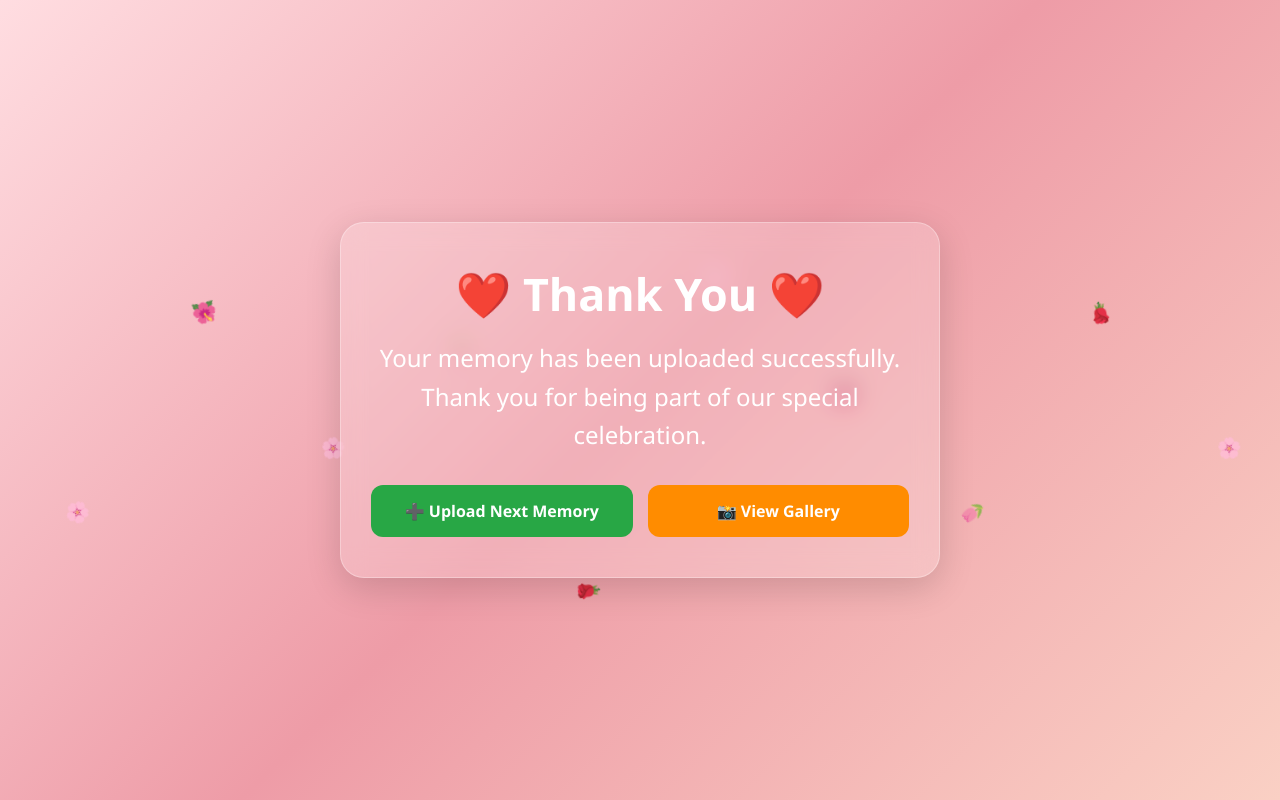
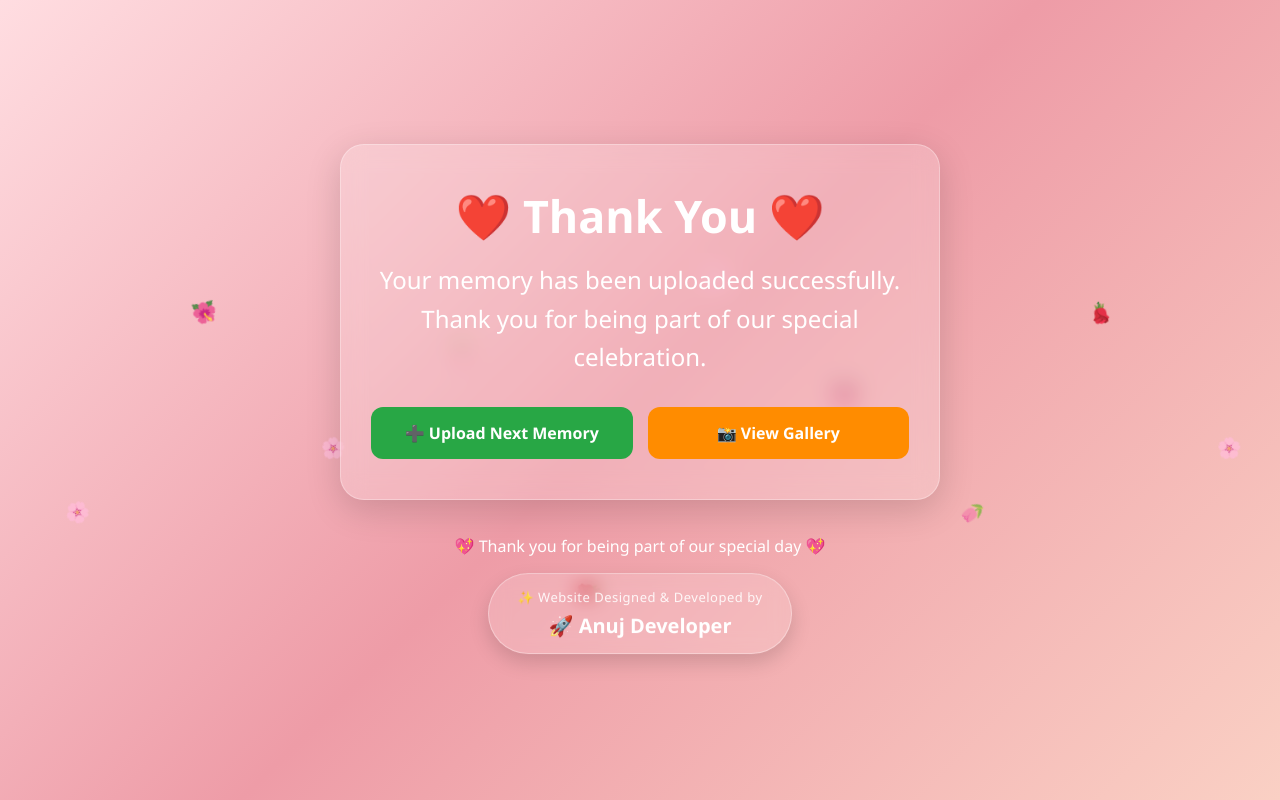
Before and after one commit to devendra214/wedding-memory, a Django app: page /success/ in a window 1280 px wide. Run offline with Django 5.2, Linux system fonts and the light colour scheme.

Commit message:
Updated wedding website

```diff
--- a/templates/success.html
+++ b/templates/success.html
@@ -18,6 +18,7 @@ body{
     display:flex;
     justify-content:center;
     align-items:center;
+    flex-direction:column;
     padding:20px;
     overflow:hidden;
     position:relative;
@@ -159,6 +160,85 @@ h2{
         font-size:15px;
     }
 }
+
+.footer-text{
+    text-align:center;
+    margin-top:35px;
+    color:white;
+}
+
+.footer-text p{
+    font-size:16px;
+    margin-bottom:18px;
+    font-weight:500;
+}
+
+.developer-credit{
+    display:inline-block;
+    background:rgba(255,255,255,0.15);
+    backdrop-filter:blur(10px);
+    -webkit-backdrop-filter:blur(10px);
+    padding:14px 28px;
+    border-radius:50px;
+    border:1px solid rgba(255,255,255,0.35);
+    box-shadow:0 8px 20px rgba(0,0,0,.15);
+    animation:floatCard 3s ease-in-out infinite;
+}
+
+.developer-credit span{
+    display:block;
+    font-size:13px;
+    color:#fff;
+    opacity:.9;
+    margin-bottom:6px;
+    letter-spacing:.5px;
+}
+
+.developer-credit a{
+    color:#fff;
+    font-size:20px;
+    font-weight:700;
+    text-decoration:none;
+    transition:.3s;
+}
+
+.developer-credit:hover{
+    transform:translateY(-4px) scale(1.03);
+    box-shadow:0 15px 35px rgba(0,0,0,.25);
+}
+
+.developer-credit a:hover{
+    color:#ffe45c;
+}
+
+@keyframes floatCard{
+
+    0%{
+        transform:translateY(0);
+    }
+
+    50%{
+        transform:translateY(-6px);
+    }
+
+    100%{
+        transform:translateY(0);
+    }
+
+}
+
+@media(max-width:600px){
+
+    .developer-credit{
+        width:100%;
+        padding:14px;
+    }
+
+    .developer-credit a{
+        font-size:18px;
+    }
+
+}
 </style>
 </head>
 
@@ -204,5 +284,19 @@ h2{
 
 </div>
 
+
+<div class="footer-text">
+    <p>💖 Thank you for being part of our special day 💖</p>
+
+    <div class="developer-credit">
+        <span>✨ Website Designed & Developed by</span>
+
+        <a href="https://www.instagram.com/anujnamdev07?igsh=MmFzOWV3YWxtN2Y3"
+           target="_blank">
+            🚀 Anuj Developer
+        </a>
+    </div>
+</div>
+
 </body>
 </html>
--- a/wedding_memory/settings.py
+++ b/wedding_memory/settings.py
@@ -80,11 +80,10 @@ WSGI_APPLICATION = 'wedding_memory.wsgi.application'
 # https://docs.djangoproject.com/en/6.0/ref/settings/#databases
 
 DATABASES = {
-    'default': dj_database_url.config(
-        default=os.environ.get("DATABASE_URL")
+    'default': dj_database_url.parse(
+        "postgresql://wedding_db_6al6_user:xuGx32BSAw7wypPFuG7QL4Afn2xB2pUM@dpg-d8tsvj6rnols73bg9hcg-a.oregon-postgres.render.com/wedding_db_6al6"
     )
 }
-
 
 # Password validation
 # https://docs.djangoproject.com/en/6.0/ref/settings/#auth-password-validators
```
Also changed, not shown: templates/upload.html (+91 -2 lines), memories/migrations/0003_alter_memory_photo.py (added).
